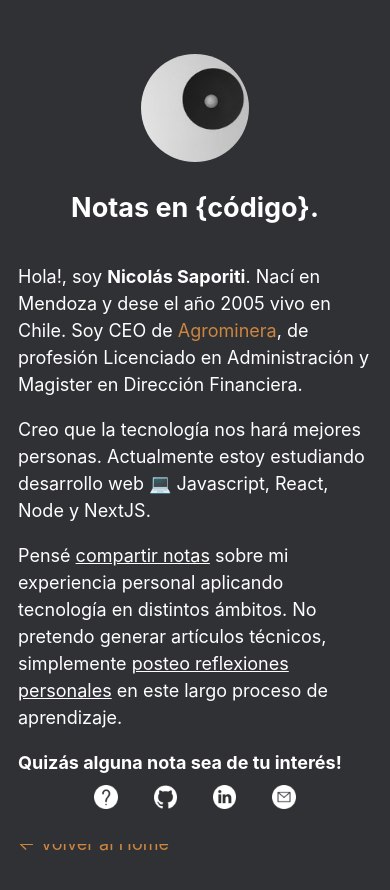
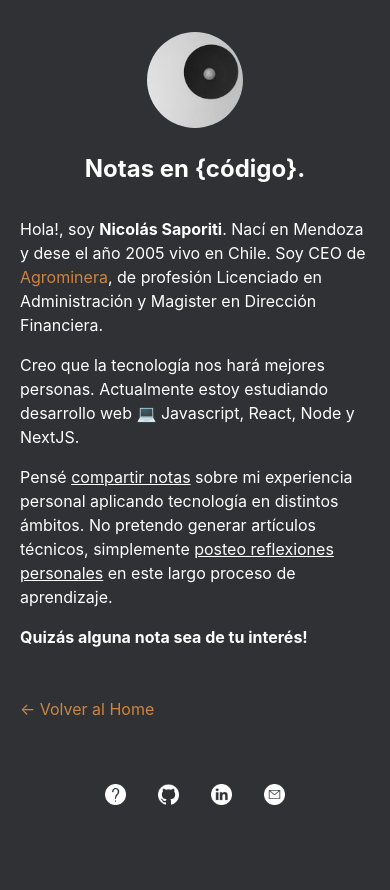
Before and after one commit to nicosaporiti/nextjs-blog, a Next.js app: page /about in a window 390 px wide. Shown: the top 890 px of the page. After the commit the page ends 844 px from the top, so only its background shows below. Built offline with nearby package versions, Linux system fonts and the light colour scheme.

Commit message:
fix mobile layout

```diff
--- a/components/layout.module.css
+++ b/components/layout.module.css
@@ -2,6 +2,13 @@
   max-width: 44rem;
   padding: 0 1rem;
   margin: 3rem auto 6rem;
+}
+
+@media (max-width: 600px) {
+  .container {
+    padding: 0 1.25rem;
+    margin: 2rem auto 5rem;
+  }
 }
 
 .header {
--- a/styles/global.css
+++ b/styles/global.css
@@ -21,9 +21,11 @@ code {
   font-size: 13px;
   display: block;
   background-color: slategray;
-  overflow: hidden;
+  overflow-x: auto;
   border-radius: 5px;
-  padding: 2px;
+  padding: 8px;
+  white-space: pre-wrap;
+  word-wrap: break-word;
 }
 
 .post-content img {
@@ -32,6 +34,58 @@ code {
   width: 80%;
   border-radius: 25px;
   background: white;
+}
+
+.post-content {
+  line-height: 1.8;
+}
+
+.post-content h2 {
+  font-size: 1.5rem;
+  margin-top: 2rem;
+}
+
+.post-content h3 {
+  font-size: 1.25rem;
+  margin-top: 1.5rem;
+}
+
+.post-content p {
+  margin-bottom: 1.25rem;
+}
+
+@media (max-width: 600px) {
+  html, body {
+    font-size: 16px;
+  }
+
+  code {
+    font-size: 12px;
+    padding: 6px;
+  }
+
+  .post-content {
+    line-height: 1.7;
+  }
+
+  .post-content img {
+    width: 100%;
+    border-radius: 15px;
+  }
+
+  .post-content h2 {
+    font-size: 1.3rem;
+  }
+
+  .post-content h3 {
+    font-size: 1.15rem;
+  }
+
+  blockquote {
+    margin-left: 0;
+    margin-right: 0;
+    padding-left: 15px;
+  }
 }
 
 * {
--- a/styles/utils.module.css
+++ b/styles/utils.module.css
@@ -18,6 +18,13 @@
   font-weight: 800;
   letter-spacing: -0.05rem;
   margin: 1rem 0;
+}
+
+@media (max-width: 600px) {
+  .headingXl {
+    font-size: 1.5rem;
+    line-height: 1.25;
+  }
 }
 
 .headingLg {
@@ -102,8 +109,15 @@
   display: flex;
   flex-direction: row;
   justify-content: left;
+  flex-wrap: wrap;
 }
 
 .inline p {
   margin: 0;
 }
+
+@media (max-width: 600px) {
+  .inline {
+    font-size: 0.9rem;
+  }
+}
```
Also changed, not shown: posts/pre-rendering.md (deleted, +0 -12 lines), posts/ssg-ssr.md (deleted, +0 -20 lines), posts/te-regalo-tus-primeros-sats.md (deleted, +0 -35 lines).
